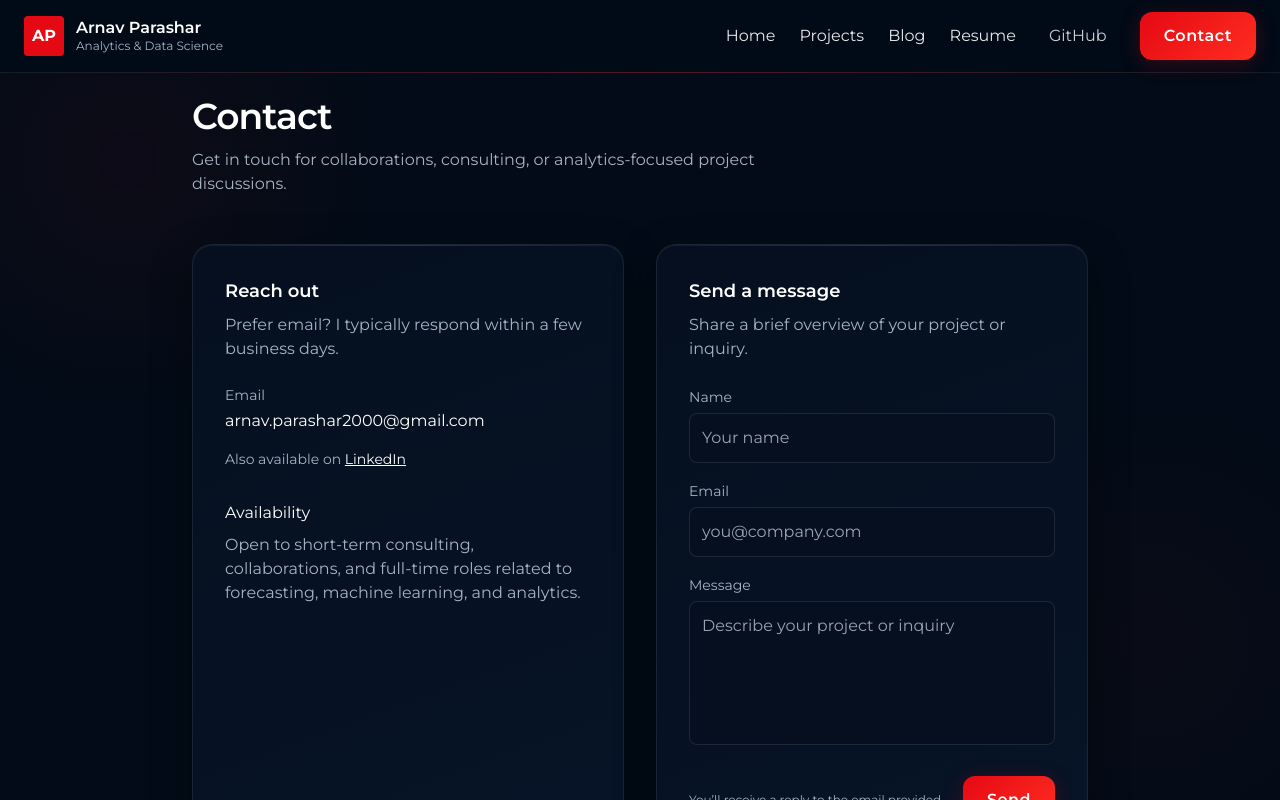
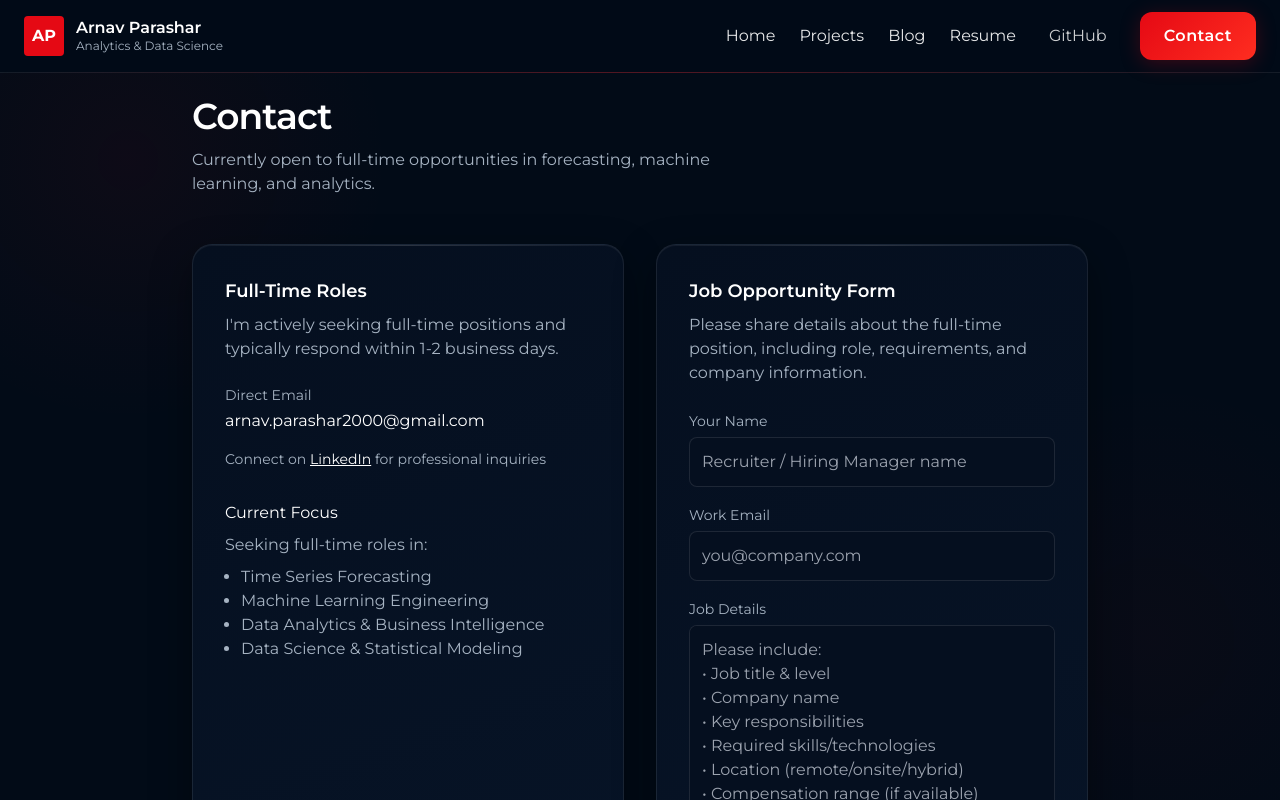
Before and after one commit to Arnavparashar/Portfolio, a Next.js app: page /contact in a window 1280 px wide. Shown: the top 800 px of the page. Built offline with nearby package versions, Linux system fonts and the light colour scheme.

Commit message:
upadate in contact

```diff
--- a/pages/contact.js
+++ b/pages/contact.js
@@ -37,8 +37,7 @@ export default function Contact() {
               Contact
             </h1>
             <p className="text-muted mt-3 max-w-xl">
-              Get in touch for collaborations, consulting, or analytics-focused
-              project discussions.
+              Currently open to full-time opportunities in forecasting, machine learning, and analytics.
             </p>
           </div>
 
@@ -47,16 +46,16 @@ export default function Contact() {
             {/* LEFT — Contact Info */}
             <div className="section-card">
               <h3 className="text-lg font-semibold">
-                Reach out
+                Full-Time Roles
               </h3>
 
               <p className="text-muted mt-2">
-                Prefer email? I typically respond within a few business days.
+                I'm actively seeking full-time positions and typically respond within 1-2 business days.
               </p>
 
               <div className="mt-6">
                 <div className="text-sm text-muted">
-                  Email
+                  Direct Email
                 </div>
                 <a
                   href="mailto:arnav.parashar2000@gmail.com"
@@ -67,7 +66,7 @@ export default function Contact() {
               </div>
 
               <div className="mt-4 text-sm text-muted">
-                Also available on{" "}
+                Connect on{" "}
                 <a
                   href="https://www.linkedin.com/in/arnav-parashar-920212240/"
                   target="_blank"
@@ -76,15 +75,21 @@ export default function Contact() {
                 >
                   LinkedIn
                 </a>
+                {" "}for professional inquiries
               </div>
 
               <div className="mt-8">
                 <h4 className="font-medium">
-                  Availability
+                  Current Focus
                 </h4>
                 <p className="text-muted mt-2">
-                  Open to short-term consulting, collaborations, and full-time
-                  roles related to forecasting, machine learning, and analytics.
+                  Seeking full-time roles in:
+                  <ul className="mt-2 ml-4 list-disc text-muted">
+                    <li>Time Series Forecasting</li>
+                    <li>Machine Learning Engineering</li>
+                    <li>Data Analytics & Business Intelligence</li>
+                    <li>Data Science & Statistical Modeling</li>
+                  </ul>
                 </p>
               </div>
             </div>
@@ -92,11 +97,11 @@ export default function Contact() {
             {/* RIGHT — Form */}
             <div className="section-card">
               <h3 className="text-lg font-semibold">
-                Send a message
+                Job Opportunity Form
               </h3>
 
               <p className="text-muted mt-2">
-                Share a brief overview of your project or inquiry.
+                Please share details about the full-time position, including role, requirements, and company information.
               </p>
 
               <form
@@ -106,7 +111,7 @@ export default function Contact() {
               >
                 <div>
                   <label className="text-sm text-muted">
-                    Name
+                    Your Name
                   </label>
                   <input
                     required
@@ -114,7 +119,7 @@ export default function Contact() {
                     onChange={(e) =>
                       setForm({ ...form, name: e.target.value })
                     }
-                    placeholder="Your name"
+                    placeholder="Recruiter / Hiring Manager name"
                     className="
                       mt-1
                       w-full
@@ -131,7 +136,7 @@ export default function Contact() {
 
                 <div>
                   <label className="text-sm text-muted">
-                    Email
+                    Work Email
                   </label>
                   <input
                     required
@@ -157,7 +162,7 @@ export default function Contact() {
 
                 <div>
                   <label className="text-sm text-muted">
-                    Message
+                    Job Details
                   </label>
                   <textarea
                     required
@@ -165,7 +170,13 @@ export default function Contact() {
                     onChange={(e) =>
                       setForm({ ...form, message: e.target.value })
                     }
-                    placeholder="Describe your project or inquiry"
+                    placeholder="Please include:
+• Job title & level
+• Company name
+• Key responsibilities
+• Required skills/technologies
+• Location (remote/onsite/hybrid)
+• Compensation range (if available)"
                     className="
                       mt-1
                       w-full
@@ -174,7 +185,7 @@ export default function Contact() {
                       bg-[#050f1f]
                       border
                       border-white/10
-                      h-36
+                      h-48
                       resize-none
                       focus:outline-none
                       focus:border-white/30
@@ -184,11 +195,11 @@ export default function Contact() {
 
                 <div className="pt-2 flex items-center justify-between">
                   <span className="text-xs text-muted">
-                    You’ll receive a reply to the email provided.
+                    I'll review and respond promptly.
                   </span>
 
                   <button type="submit" className="btn-primary">
-                    Send
+                    Submit Opportunity
                   </button>
                 </div>
 
@@ -198,7 +209,7 @@ export default function Contact() {
                   )}
                   {status === "sent" && (
                     <div className="text-white">
-                      Message sent — thanks for reaching out.
+                      Thank you! I'll review this opportunity and get back to you soon.
                     </div>
                   )}
                   {status === "error" && (
```
